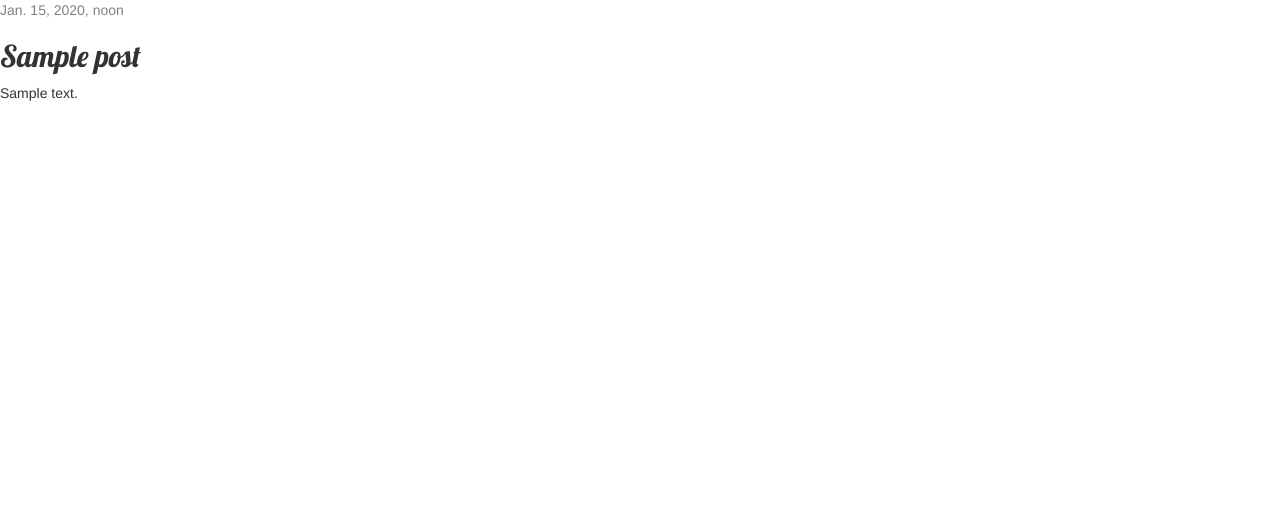
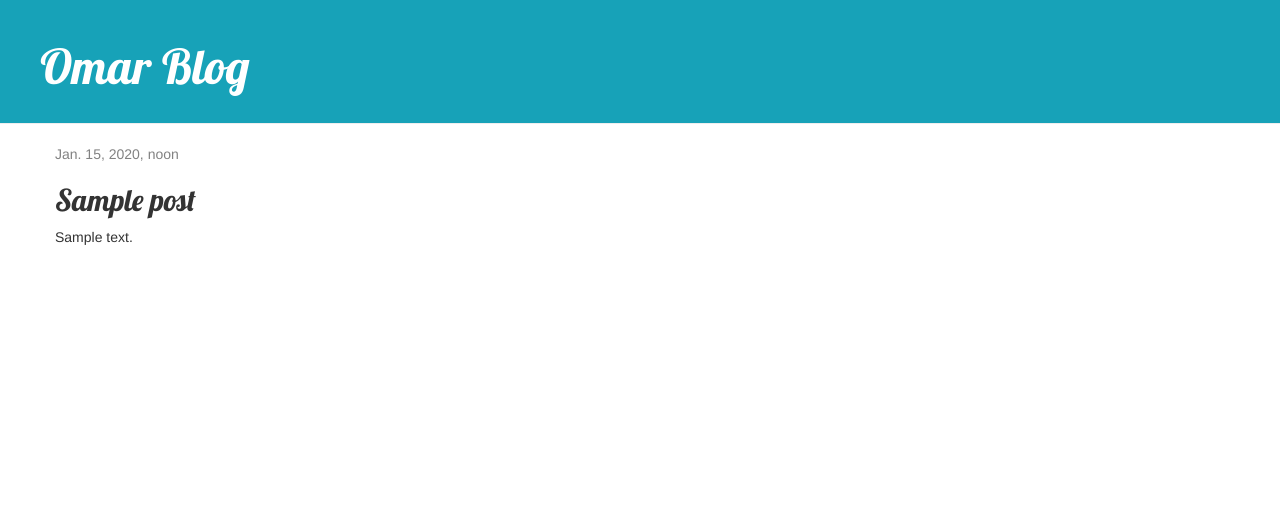
Before and after one commit to OmarEhab177/my-first-blog, a Django app: page /post/1/ in a window 1280 px wide. Shown: the top 517 px of the page. Run offline with Django 3.2, Linux system fonts and the light colour scheme; tables that the repository leaves empty hold one stand-in row (values such as "Sample post"); some libraries are stand-ins or nearby versions.

Commit message:
add changes to post_detail

```diff
--- a/blog/templates/blog/post_detail.html
+++ b/blog/templates/blog/post_detail.html
@@ -1,6 +1,14 @@
 {% extends 'blog/base.html' %}
 
 {% block content %}
+<div class="page-header">
+    <h1><a href="/">Omar Blog</a></h1>
+</div>
+
+
+<div class="content container">
+    <div class="row">
+        <div class="col-md-8">
             <div class="post">
                 {% if post.created_date %}
                     <div class="date">
@@ -10,4 +18,8 @@
                 <h2>{{ post.title }}</h2>
                 <p>{{ post.text|linebreaksbr }}</p>
             </div>
+        </div>
+    </div>
+</div>
+
 {% endblock %}
```
Lines whose indentation alone changed are shown as unchanged.
